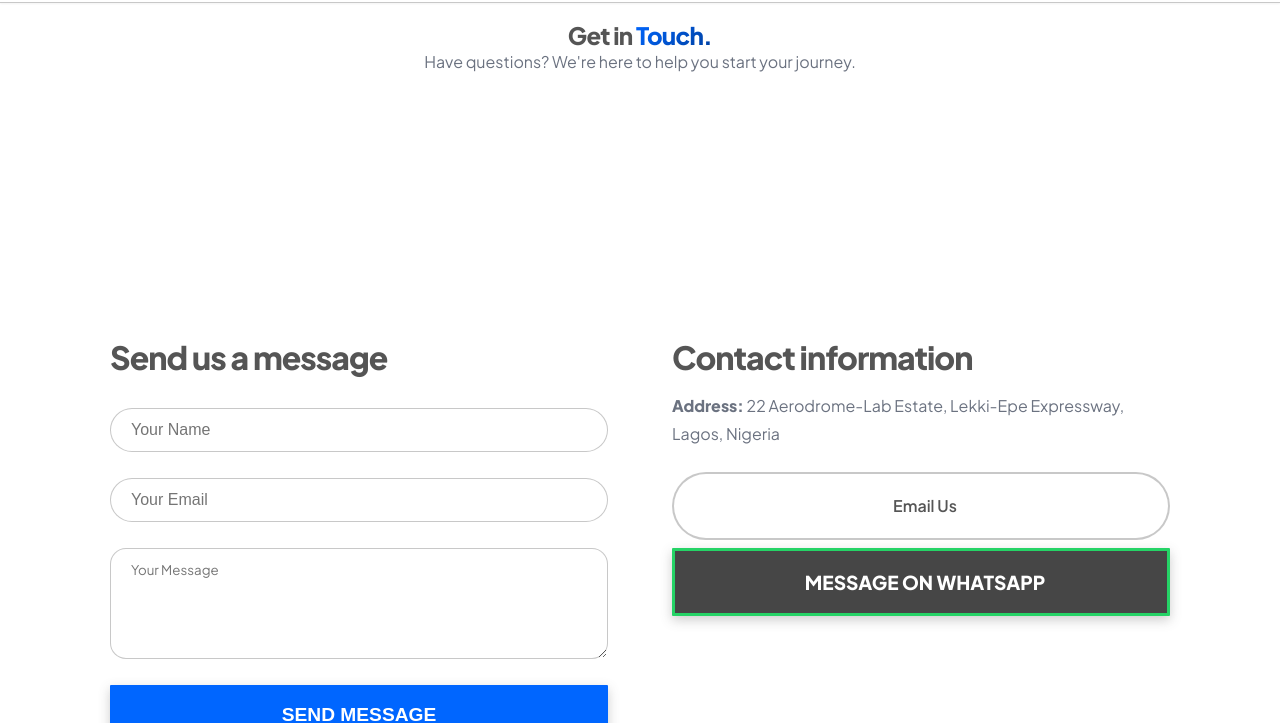
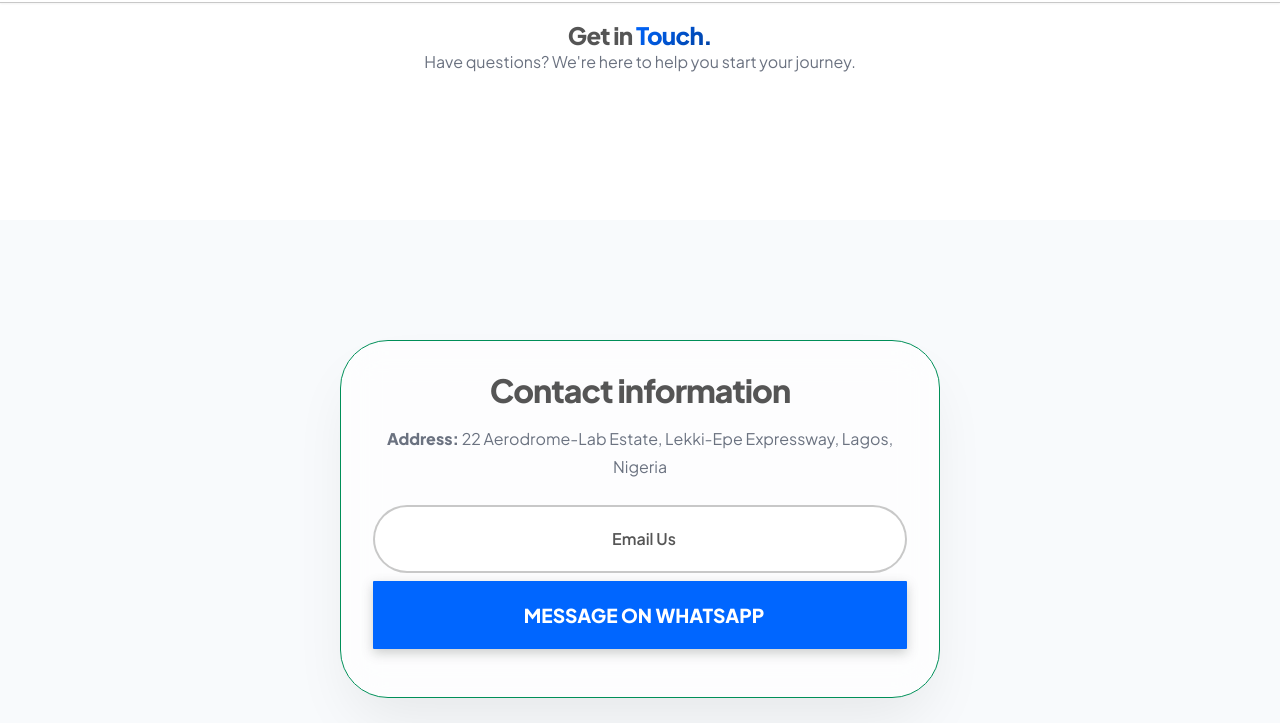
Before and after one commit to d9linkx/avantaland, a plain HTML site: page contact.html in a window 1280 px wide. Shown: the part 78-801 px from the top of the page. Drawn offline with Linux system fonts and the light colour scheme.

Commit message:
Favicon, dashboardkld

```diff
--- a/contact.html
+++ b/contact.html
@@ -15,22 +15,12 @@
         <section class="hero">
             <div class="container fade-in">
                 <h1 class="text-center">Get in <span class="text-gradient">Touch.</span></h1>
-                <p class="text-center">Have questions? We're here to help you start your journey.</p>
+                <p class="text-center" style="padding-left: 3rem; padding-right: 3rem;">Have questions? We're here to help you start your journey.</p>
             </div>
         </section>
 
-        <section class="section-padding">
-            <div class="container contact-grid fade-in">
-                <!-- Contact Form -->
-                <div class="card">
-                    <h3>Send us a message</h3>
-                    <form class="signup-form form-full-width">
-                        <input type="text" placeholder="Your Name">
-                        <input type="email" placeholder="Your Email">
-                        <textarea placeholder="Your Message" rows="5"></textarea>
-                        <button type="submit" class="btn btn-primary">Send Message</button>
-                    </form>
-                </div>
+        <section class="section-padding" style="background-color: #F8FAFC;">
+            <div class="container glass-card fade-in" style="max-width: 600px; margin-left: 0 0 0 auto; padding: 2rem" align="center">
 
                 <!-- Contact Info & Image -->
                 <div>
@@ -40,7 +30,7 @@
                         <a href="mailto:avantaland@gmail.com" class="btn btn-secondary" style="width: 100%; margin: 0 0 0.5rem 0; display: flex; align-items: center; justify-content: center; gap: 8px;">
                             <i class="ph ph-envelope-simple"></i> Email Us
                         </a>
-                        <a href="https://wa.me/2347070989034" class="btn btn-primary" style="width: 100%; margin: 0 0 1rem 0; background-color: #464646; border-color: #25D366; display: flex; align-items: center; justify-content: center; gap: 8px;">
+                        <a href="https://wa.me/2347070989034" class="btn btn-primary" style="width: 100%; margin: 0 0 1rem 0; background-color: #0066ff; border-color: #0066ff; display: flex; align-items: center; justify-content: center; gap: 8px;">
                             <i class="ph ph-whatsapp-logo"></i> Message on WhatsApp
                         </a>
                     </div>
--- a/styles/styles.css
+++ b/styles/styles.css
@@ -1412,7 +1412,7 @@ footer {
     .hero { text-align: center; margin-top: -85px; padding-bottom: 30px; }
     .glass-card {
         padding: 2rem 1.25rem;
-        border: #008f58 solid 1px;
+        border: #0066ff solid 1px;
         border-radius: 32px;
         margin: 0 10px;
         width: auto;
```
